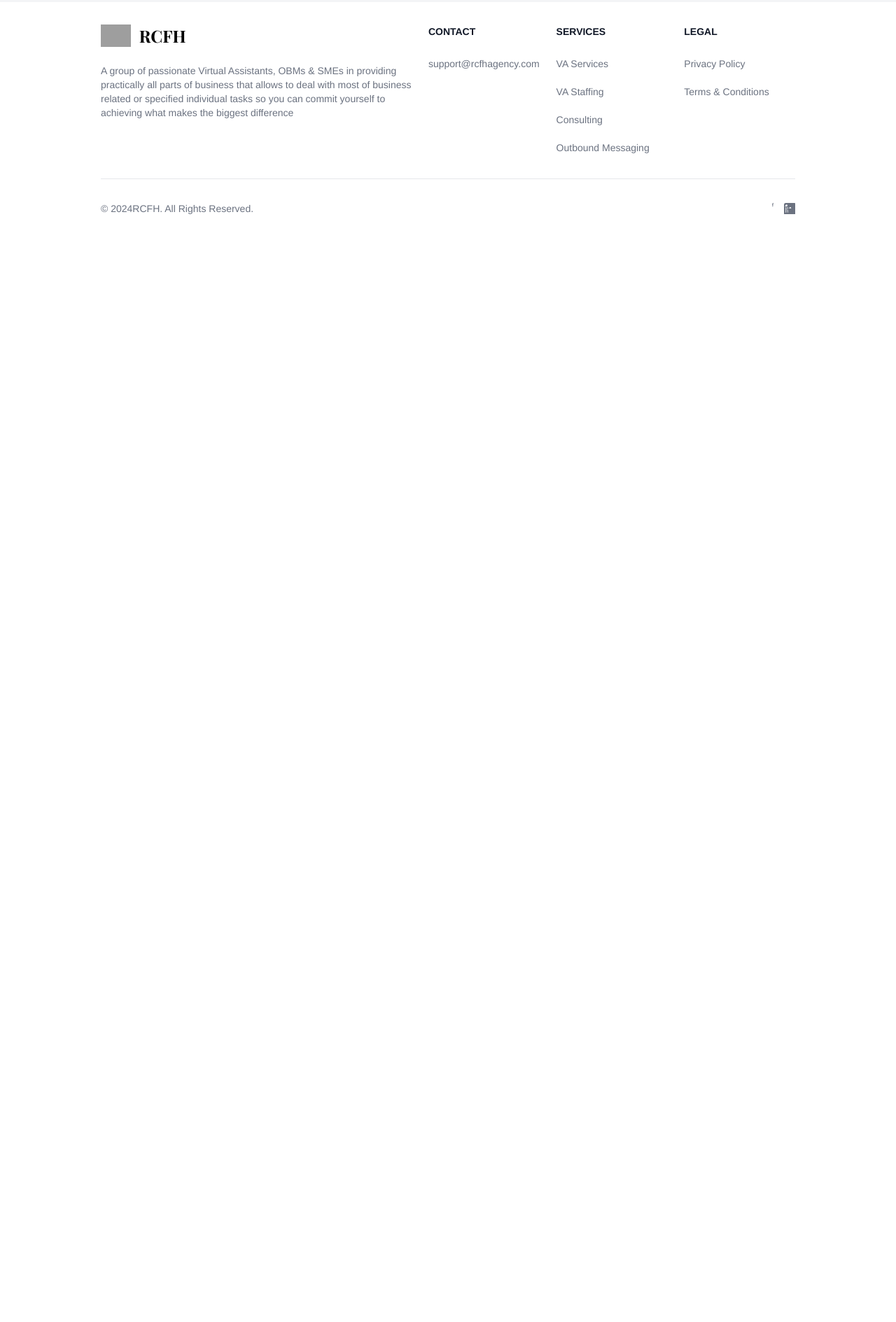
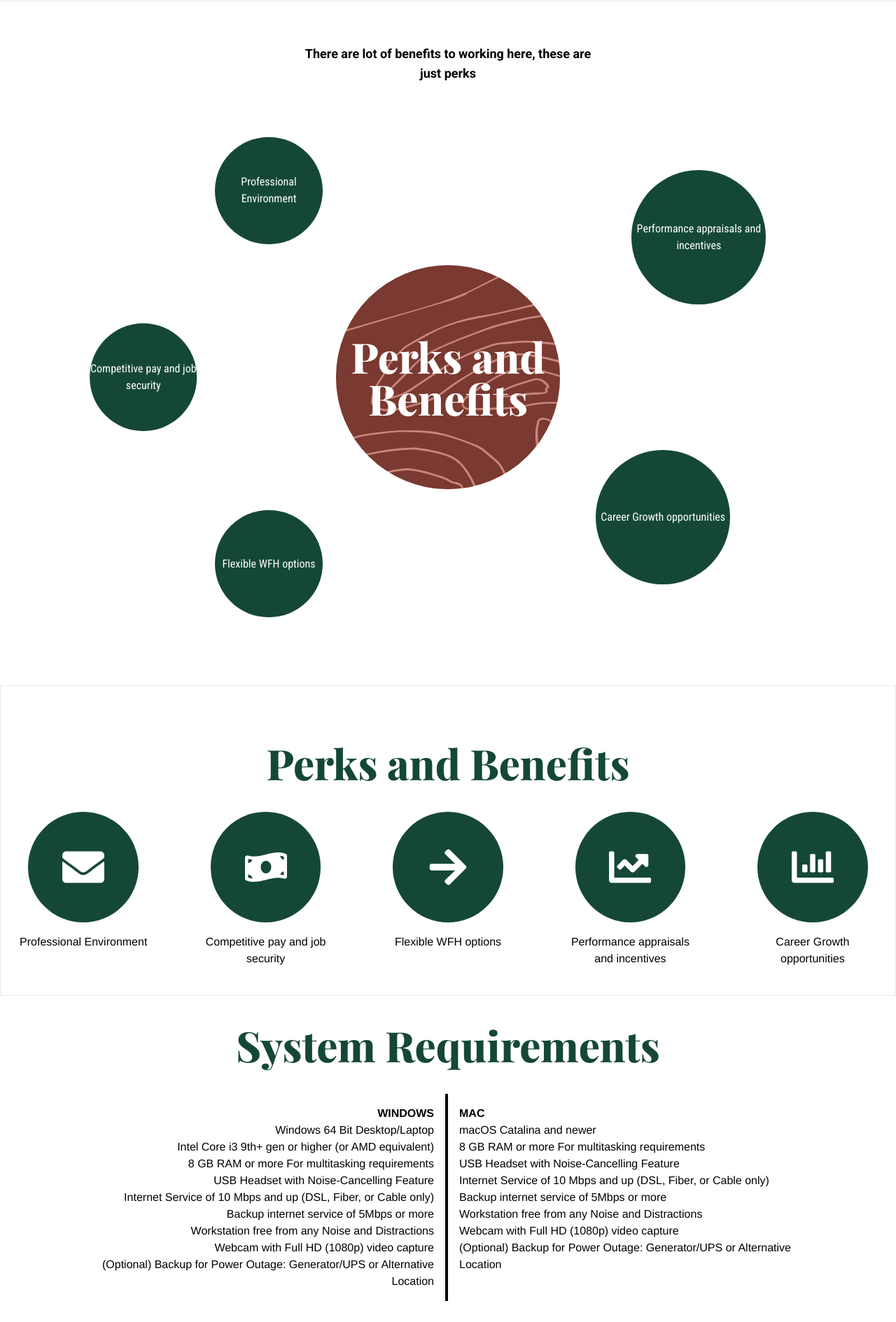
Before and after one commit to Gynius/rcfh, a React (Vite) app: page /va-ninja in a window 1280 px wide. Shown: the part 1960-3849 px from the top of the page at 70% size. Before the commit the page ends 2300 px from the top, so only its background shows below. Built offline with nearby package versions, Linux system fonts and the light colour scheme; grey boxes are pictures that could not be loaded; a web font is replaced by a local one.

Commit message:
sept 24 EOD

```diff
--- a/src/App.css
+++ b/src/App.css
@@ -123,3 +123,16 @@ background-color: #e8f9f1;
   background-color: rgba(20, 72, 53, .9); /* Semi-transparent overlay */
   z-index: 1; /* Ensure the overlay is behind the content */
 }
+
+
+.circle-big::before {
+  content: '';
+  position: absolute;
+  top: 0;
+  left: 0;
+  width: 100%;
+  height: 100%;
+  background-color: #f84f3962;
+  border-radius: inherit; /* Ensures the overlay has the same border radius as the parent */
+  z-index: 0; /* Ensure the overlay is behind the content but above the background image */
+}
--- a/src/components/AsVANinja.jsx
+++ b/src/components/AsVANinja.jsx
@@ -10,7 +10,7 @@ function AsVANinja() {
           </h1>
         </div>
         <div className="bg-white text-green w-1/2 p-10 rounded-lg">
-          <p className="text-sm">
+          <p className="text-sm 2xl:text-base">
             At RCFH, we take pride in our Virtual Assistant Ninjas — the unseen
             and unheard masters of efficiency. As a Virtual Assistant Ninja, you
             won’t just complete tasks; you’ll anticipate needs, solve problems
--- /dev/null
+++ b/src/components/PerksNBenefits.jsx
@@ -0,0 +1,141 @@
+import {
+  FaArrowRight,
+  FaUser,
+  FaEnvelope,
+  FaPhone,
+  FaLaptopCode,
+  FaMoneyBillWave,
+  FaChartLine,
+  FaChartBar,
+} from "react-icons/fa";
+import { MdWork, MdGroup, MdMessage, MdSettings } from "react-icons/md";
+
+function PerksNBenefits() {
+  return (
+    <>
+      <div className="flex flex-col justify-center items-center py-10 ">
+        <h1 className="font-roboto text-lg font-extrabold py-5 w-1/3 text-center">
+          There are lot of benefits to working here, these are just perks
+        </h1>
+        <div className="w-4/5 flex justify-center items-center h-screen">
+          <div
+            className="absolute circle-big w-1/4 aspect-square rounded-full flex justify-center items-center -4 "
+            style={{ backgroundImage: "url(/images/bg.png)" }}
+          >
+            <h2 className="font-playfair text-white text-6xl font-extrabold text-center z-10">
+              Perks and Benefits
+            </h2>
+          </div>
+          <div className="w-1/2  h-full">
+            <div className="h-1/3  flex justify-center items-center">
+              <div className="circle  w-[12vw] aspect-square rounded-full -4 bg-green text-white flex justify-center items-center">
+                <h1 className="font-robotoCondensed text-l text-center">
+                  Professional Environment
+                </h1>
+              </div>
+            </div>
+            <div className="h-1/3  flex items-center relative">
+              <div
+                className="circle  w-[12vw] aspect-square rounded-full -4 bg-green text-white flex justify-center items-center"
+                style={{
+                  position: "absolute",
+                  left: "15%",
+                  transform: "translateX(-50%)",
+                }}
+              >
+                <h1 className="font-robotoCondensed text-l text-center">
+                  Competitive pay and job security
+                </h1>
+              </div>
+            </div>
+            <div className="h-1/3  flex justify-center items-center">
+              <div className="circle  w-[12vw] aspect-square rounded-full flex -4 bg-green text-white justify-center items-center ">
+                <h1 className="font-robotoCondensed text-l text-center">
+                  Flexible WFH options
+                </h1>
+              </div>
+            </div>
+          </div>
+          <div className="w-1/2  h-full">
+            <div className="h-1/2 flex items-center relative">
+              <div
+                className="circle  w-[15vw] aspect-square rounded-full -4 bg-green text-white flex justify-center items-center"
+                style={{
+                  position: "absolute",
+                  left: "70%",
+                  transform: "translateX(-50%)",
+                }}
+              >
+                <h1 className="font-robotoCondensed text-l text-center">
+                  Performance appraisals and incentives
+                </h1>
+              </div>
+            </div>
+            <div className="h-1/2  flex items-center relative">
+              <div
+                className="circle  w-[15vw] aspect-square rounded-full -4 bg-green text-white flex
+              justify-center items-center"
+                style={{
+                  position: "absolute",
+                  left: "60%",
+                  transform: "translateX(-50%)",
+                }}
+              >
+                <h1 className="font-robotoCondensed text-l text-center">
+                  Career Growth opportunities
+                </h1>
+              </div>
+            </div>
+          </div>
+        </div>
+      </div>
+
+      {/** Alternative**/}
+      <section className="py-10 border">
+        <h1 className="text-center font-playfair text-6xl font-extrabold text-green py-10">
+          Perks and Benefits
+        </h1>
+        <div className="container  flex justify-evenly gap-6 px flex">
+          <div className="card container  flex flex-col items-center gap-4">
+            <div className="rounded-full w-2/3 bg-green aspect-square flex items-center justify-center text-sm text-center  hover:bg-red">
+              <FaEnvelope className="text-white text-6xl" />
+            </div>
+            <h1 className="text-center w-4/5">Professional Environment</h1>
+          </div>
+
+          <div className="card container  flex flex-col justify-center items-center gap-4">
+            <div className="rounded-full w-2/3 bg-green aspect-square flex items-center justify-center text-sm text-center  hover:bg-red">
+              <FaMoneyBillWave className="text-white text-6xl" />
+            </div>
+            <h1 className="text-center px-5">
+              Competitive pay and job security
+            </h1>
+          </div>
+
+          <div className="card container  flex flex-col  items-center gap-4">
+            <div className="rounded-full w-2/3 bg-green aspect-square flex items-center justify-center text-sm text-center  hover:bg-red">
+              <FaArrowRight className="text-white text-6xl" />
+            </div>
+            <h1 className="text-center w-4/5">Flexible WFH options</h1>
+          </div>
+          <div className="card container  flex flex-col  items-center gap-4">
+            <div className="rounded-full w-2/3 bg-green aspect-square flex items-center justify-center text-sm text-center   hover:bg-red">
+              <FaChartLine className="text-white text-6xl" />{" "}
+            </div>
+            <h1 className="text-center w-4/5">
+              Performance appraisals and incentives
+            </h1>
+          </div>
+          <div className="card container  flex flex-col  items-center gap-4">
+            <div className="rounded-full w-2/3 bg-green aspect-square flex items-center justify-center text-sm text-center hover:bg-red">
+              <FaChartBar className="text-white text-6xl" />
+            </div>
+            <h1 className="text-center w-4/5">Career Growth opportunities</h1>
+          </div>
+        </div>
+      </section>
+    </>
+  );
+}
+
+export default PerksNBenefits;
--- a/src/components/SubscribeForm.jsx
+++ b/src/components/SubscribeForm.jsx
@@ -19,7 +19,7 @@ function SubscribeForm() {
             to your inbox. It’s quick, easy, and absolutely free!
           </p>
           <input
-            className="bg-transparent border-2 border-white leading-relaxed px-5"
+            className="bg-white border-2 border-white leading-relaxed px-5 "
             type="text"
             placeholder="Enter your email"
             style={{ lineHeight: "2.5rem" }}
--- /dev/null
+++ b/src/components/SystemRequirements.jsx
@@ -0,0 +1,52 @@
+import React from "react";
+
+function SystemRequirements() {
+  return (
+    <section className=" flex justify-center items-center flex-col">
+      <h1 className="font-playfair font-extrabold text-6xl py-10 text-green">
+        System Requirements
+      </h1>
+      <div className="container w-4/5 grid grid-cols-2">
+        <div className=" p-4 border-r-4 border-black text-right hover:bg-green">
+          <h1 className="font-extrabold">WINDOWS</h1>
+          <ul>
+            <li>Windows 64 Bit Desktop/Laptop</li>
+            <li>Intel Core i3 9th+ gen or higher (or AMD equivalent)</li>
+            <li>8 GB RAM or more For multitasking requirements</li>
+            <li>USB Headset with Noise-Cancelling Feature</li>
+            <li>
+              Internet Service of 10 Mbps and up (DSL, Fiber, or Cable only)
+            </li>
+            <li>Backup internet service of 5Mbps or more</li>
+            <li>Workstation free from any Noise and Distractions</li>
+            <li>Webcam with Full HD (1080p) video capture</li>
+            <li>
+              (Optional) Backup for Power Outage: Generator/UPS or Alternative
+              Location
+            </li>
+          </ul>
+        </div>
+        <div className=" p-4 hover:bg-red ">
+          <h1 className="font-extrabold">MAC</h1>
+          <ul>
+            <li>macOS Catalina and newer</li>
+            <li>8 GB RAM or more For multitasking requirements</li>
+            <li>USB Headset with Noise-Cancelling Feature</li>
+            <li>
+              Internet Service of 10 Mbps and up (DSL, Fiber, or Cable only)
+            </li>
+            <li>Backup internet service of 5Mbps or more</li>
+            <li>Workstation free from any Noise and Distractions</li>
+            <li>Webcam with Full HD (1080p) video capture</li>
+            <li>
+              (Optional) Backup for Power Outage: Generator/UPS or Alternative
+              Location
+            </li>
+          </ul>
+        </div>
+      </div>
+    </section>
+  );
+}
+
+export default SystemRequirements;
--- a/src/pages/VaNinja.jsx
+++ b/src/pages/VaNinja.jsx
@@ -4,6 +4,8 @@ import MainTemplate from "../components/MainTemplate";
 import VaNinjaLoop from "../components/VaNinjaLoop";
 import SubscribeForm from "../components/SubscribeForm";
 import AsVANinja from "../components/AsVANinja";
+import PerksNBenefits from "../components/PerksNBenefits";
+import SystemRequirements from "../components/SystemRequirements";
 function VaNinja() {
   return (
     <MainTemplate>
@@ -11,6 +13,8 @@ function VaNinja() {
       <AsVANinja />
       <VaNinjaLoop />
       <SubscribeForm />
+      <PerksNBenefits />
+      <SystemRequirements />
     </MainTemplate>
   );
 }
```
